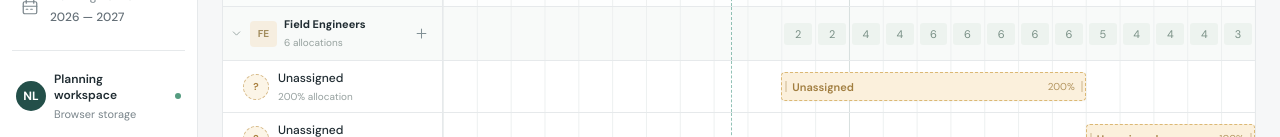
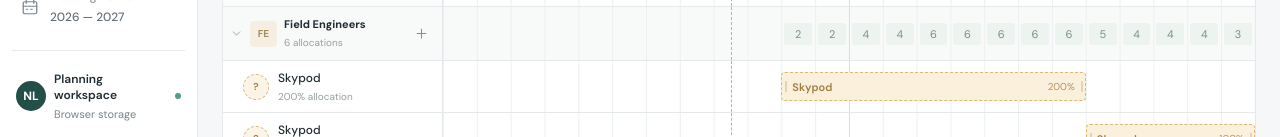
Before and after one commit to DamianNolazco/resource-forecasting, a Next.js app: page / in a window 1280 px wide. Shown: the part 663-800 px from the top of the page. Built offline with nearby package versions, Linux system fonts and the light colour scheme.

Commit message:
Show system labels and reset demo browser data

```diff
--- a/app/page.tsx
+++ b/app/page.tsx
@@ -9,6 +9,7 @@ import {
 import {
   initialPlan,
   STORAGE_KEY,
+  LEGACY_STORAGE_KEYS,
   departments,
   timelineMonths,
   monthNames,
@@ -61,7 +62,7 @@ export default function Page() {
     [saveState, setSaveState] = useState("Loading plan…"),
     [storageBlocked, setStorageBlocked] = useState(false);
   const [view, setView] = useState<View>("planner"),
-    [projectId, setProjectId] = useState("P1"),
+    [projectId, setProjectId] = useState("G-IAH"),
     [editor, setEditor] = useState<Editor>(null),
     [notice, setNotice] = useState("");
   const [undo, setUndo] = useState<Plan | null>(null),
@@ -95,6 +96,7 @@ export default function Page() {
   const focusMonth = clamp(currentMonth, 0, 23);
   useEffect(() => {
     try {
+      LEGACY_STORAGE_KEYS.forEach((key) => localStorage.removeItem(key));
       const raw = localStorage.getItem(STORAGE_KEY);
       if (raw) {
         const parsed = JSON.parse(raw);
@@ -102,7 +104,7 @@ export default function Page() {
         setPlan(parsed);
       }
       setSaveState(
-        raw ? "Saved in this browser" : "Sample plan · saved locally",
+        raw ? "Saved in this browser" : "Staffing plan · saved locally",
       );
     } catch {
       setStorageBlocked(true);
@@ -822,7 +824,7 @@ export default function Page() {
                                         </span>
                                         <span>
                                           <strong>
-                                            {person?.name || "Unassigned"}
+                                            {person?.name || b.label || "Unassigned"}
                                           </strong>
                                           <small>
                                             {pct(b.allocation)} allocation{" "}
@@ -838,7 +840,7 @@ export default function Page() {
                                       <div className="bar-track grid-track">
                                         <Today month={currentMonth} />
                                         <button
-                                          aria-label={`Edit ${person?.name || "unassigned"} ${b.dept} allocation`}
+                                          aria-label={`Edit ${person?.name || b.label || "unassigned"} ${b.dept} allocation`}
                                           className={`plan-bar ${person ? "assigned" : "forecast"} ${over ? "conflict" : ""}`}
                                           style={{
                                             left: `${(b.start / 24) * 100}%`,
@@ -857,7 +859,7 @@ export default function Page() {
                                               value: b,
                                             });
                                           }}
-                                          title={`${person?.name || "Unassigned"} · ${pct(b.allocation)} · ${monthLabel(b.start)} – ${monthLabel(b.end)}`}
+                                          title={`${person?.name || b.label || "Unassigned"} · ${pct(b.allocation)} · ${monthLabel(b.start)} – ${monthLabel(b.end)}`}
                                         >
                                           <span
                                             className="resize-handle left"
@@ -866,7 +868,7 @@ export default function Page() {
                                             }
                                           />
                                           <span className="bar-name">
-                                            {person?.name || "Unassigned"}
+                                            {person?.name || b.label || "Unassigned"}
                                           </span>
                                           <span className="bar-percent">
                                             {pct(b.allocation)}
```
